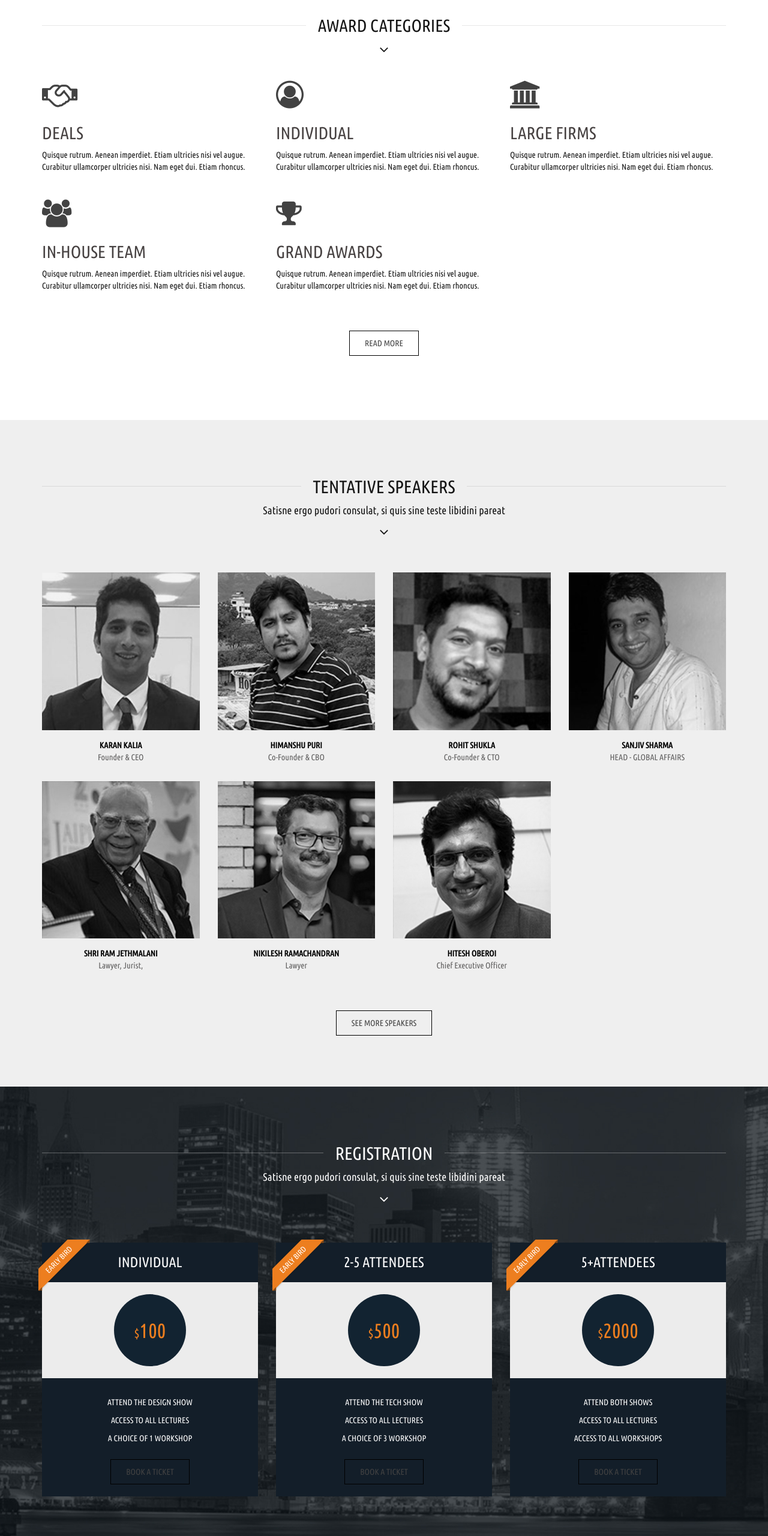
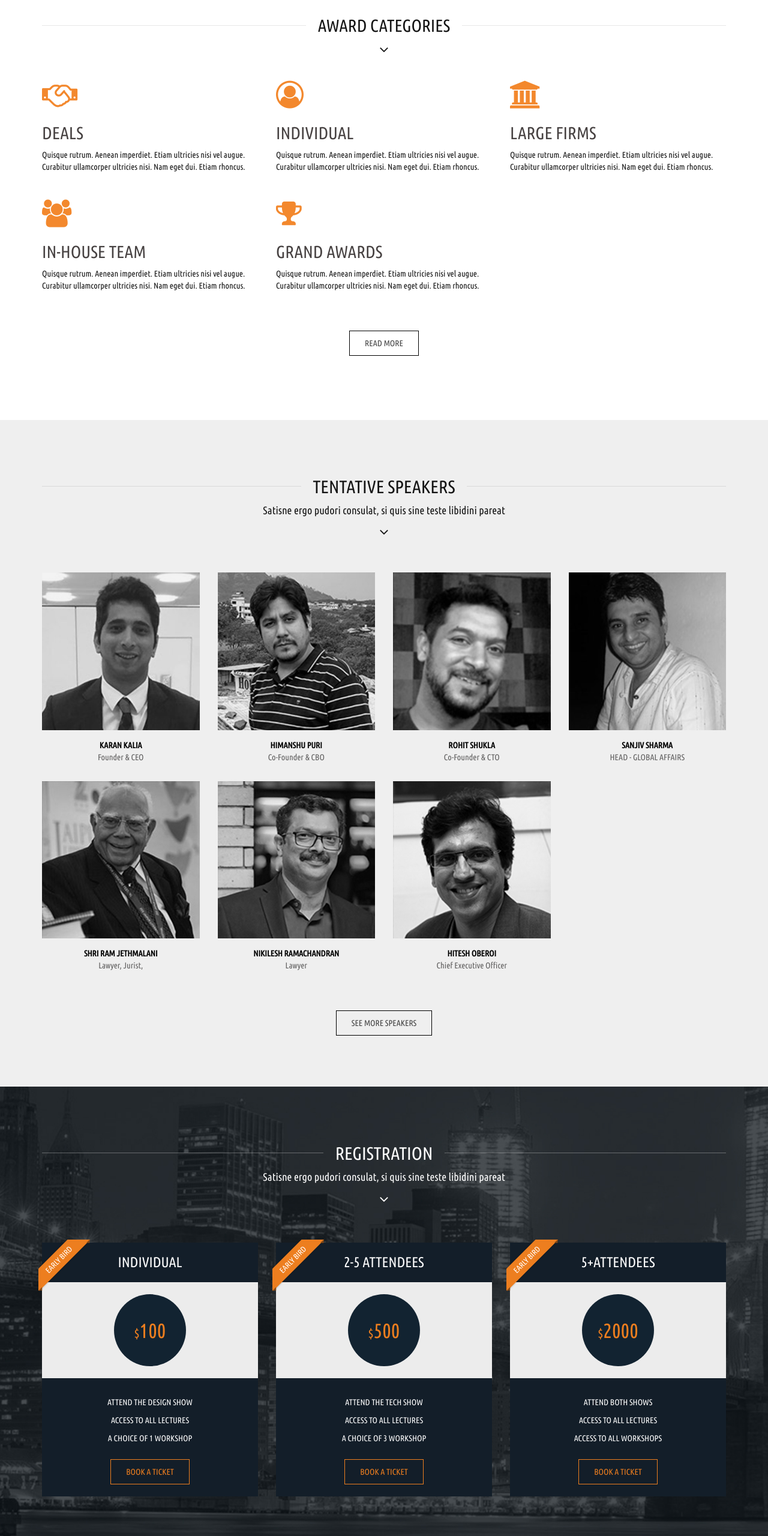
Before and after one commit to rahuldev39/legal-award, a plain HTML site: page index.html in a window 1280 px wide. Shown: the part 900-3460 px from the top of the page at 60% size. Drawn offline with Linux system fonts and the light colour scheme.

Commit message:
minor css changes

```diff
--- a/assets/css/custom.css
+++ b/assets/css/custom.css
@@ -29,7 +29,7 @@
 }
 .feature-icon {
     font-size: 46px;
-    color: #424242;
+    color: #f3882d;
 }
 #event-features {
     min-height: 100vh;
@@ -110,6 +110,15 @@
 .speaker-item p {
     color: #5f5e5e;
 }
+.black-bg .btn-main-ghost {
+    color: #ed7e1f;
+    border-color: #ed7e1f;
+}
+.black-bg .btn-main-ghost:hover {
+    color: #FFF !important;
+    background-color: #ed7e1f;
+    border-color: #f5f5f5 !important;
+}
 /*
 .deal-r {
     background-color: #fff9e2;
```
